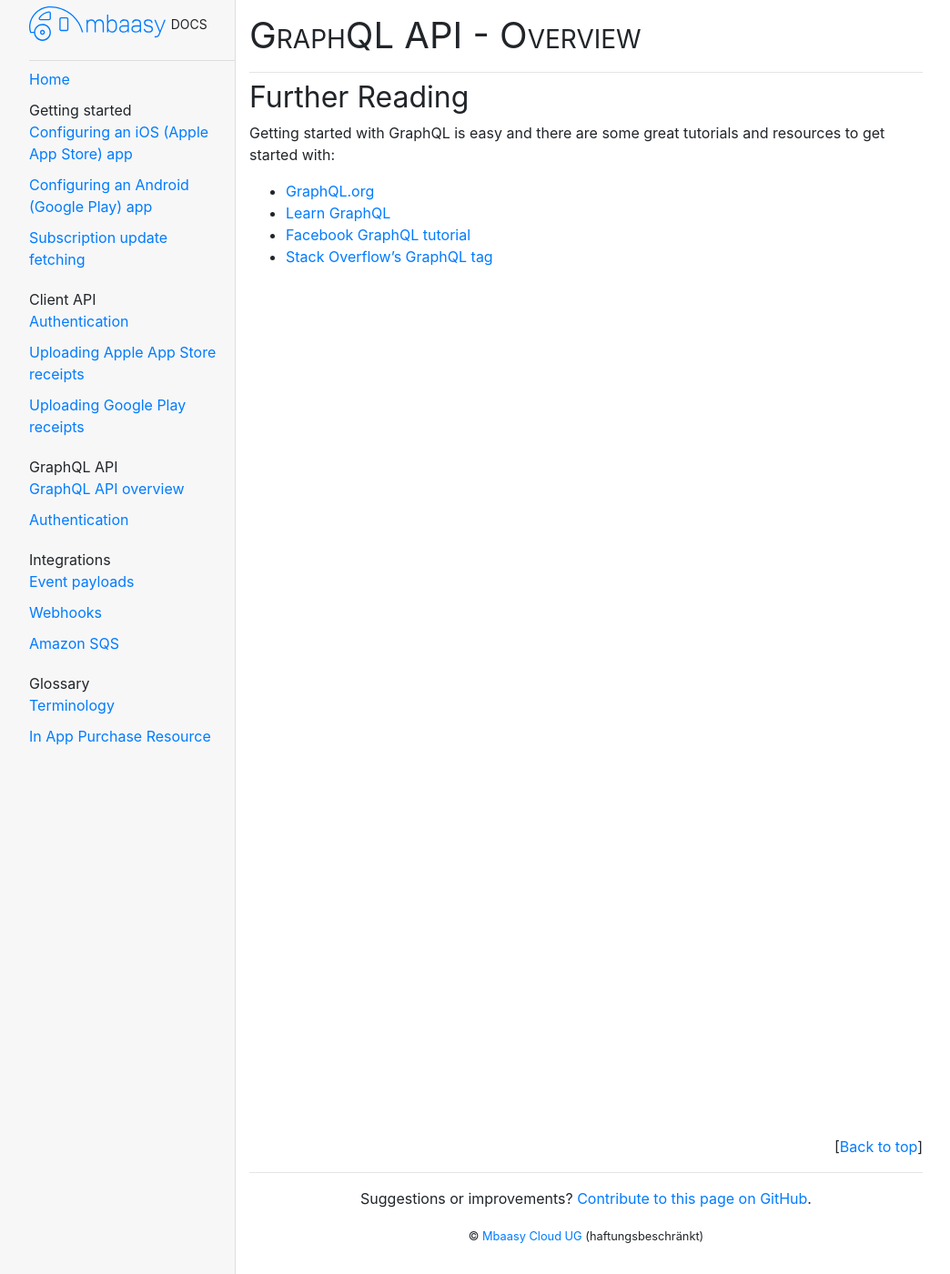
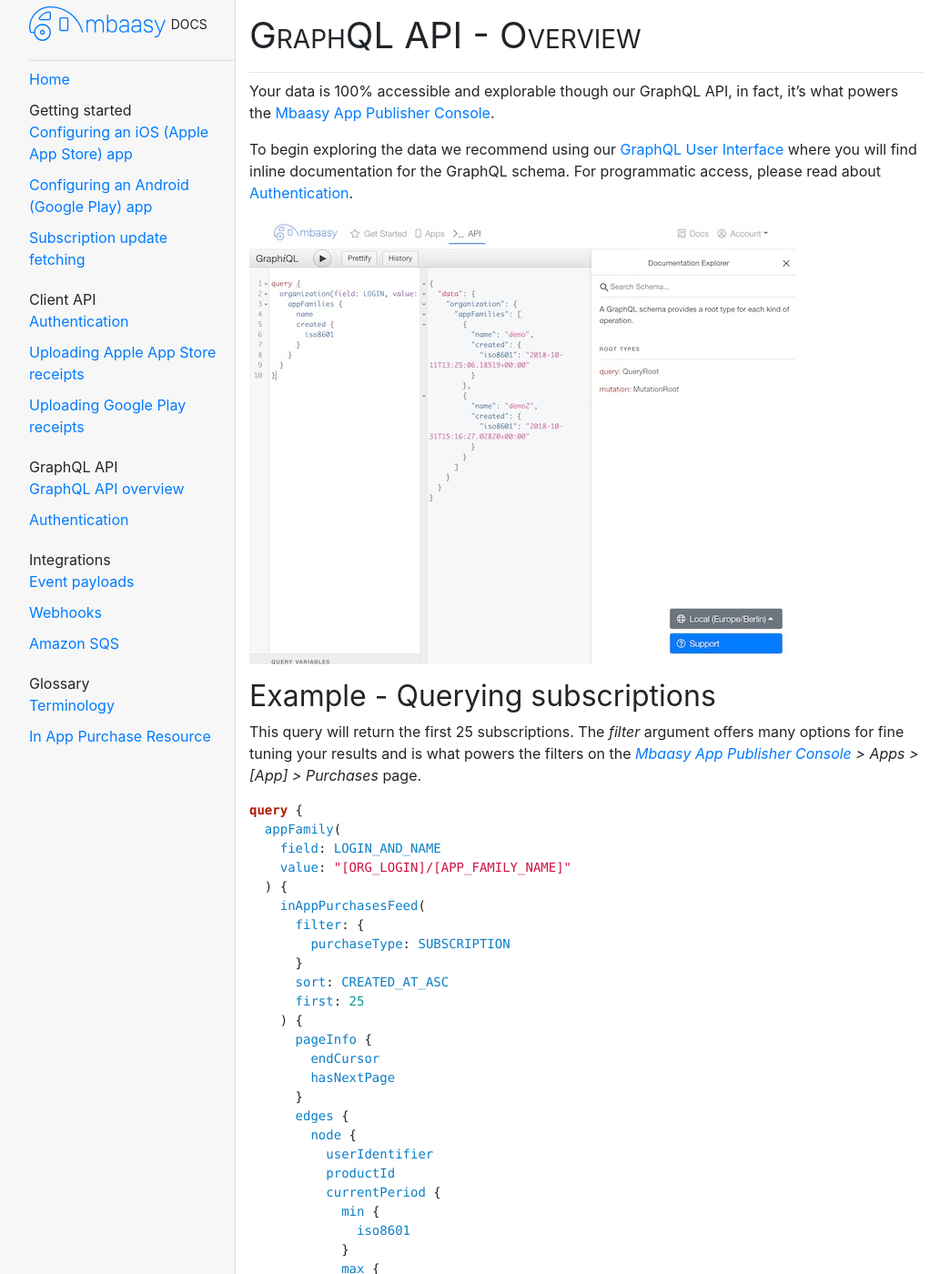
Before and after one commit to mbaasy/docs, a Jekyll site: the page built from graphql/overview.md, in a window 1280 px wide and 1400 px high. Shown: the whole window at 91% size, without its empty margins (121-1165 px from the left). Built offline with Jekyll 4.4.1, drawn with Linux system fonts in a browser that asks for light colours; our own code applies the rules of GitHub Pages for plain Markdown files.

Commit message:
docs on graphql

````diff
--- a/_sass/_highlight.scss
+++ b/_sass/_highlight.scss
@@ -59,3 +59,6 @@
 .highlight .vg { color: #008080 } /* Name.Variable.Global */
 .highlight .vi { color: #008080 } /* Name.Variable.Instance */
 .highlight .il { color: #009999 } /* Literal.Number.Integer.Long */
+
+.language-graphql .highlight .k { color: #B11A04; }
+.language-graphql .highlight .n { color: #0B7FC7; }
--- a/graphql/overview.md
+++ b/graphql/overview.md
@@ -1,4 +1,50 @@
 # GraphQL API - Overview
+
+Your data is 100% accessible and explorable though our GraphQL API, in fact, it's what powers the [Mbaasy App Publisher Console](https://console.mbaasy.com).
+
+To begin exploring the data we recommend using our [GraphQL User Interface](https://console.mbaasy.com/graphql) where you will find inline documentation for the GraphQL schema. For programmatic access, please read about [Authentication](/graphql/authentication/).
+
+![GraphQL UI](/assets/images/graphql_ui.jpg)
+
+## Example - Querying subscriptions
+
+This query will return the first 25 subscriptions. The *filter* argument offers many options for fine tuning your results and is what powers the filters on the *[Mbaasy App Publisher Console](https://console.mbaasy.com) > Apps > [App] > Purchases* page.
+
+```graphql
+query {
+  appFamily(
+    field: LOGIN_AND_NAME
+    value: "[ORG_LOGIN]/[APP_FAMILY_NAME]"
+  ) {
+    inAppPurchasesFeed(
+      filter: {
+        purchaseType: SUBSCRIPTION
+      }
+      sort: CREATED_AT_ASC
+      first: 25
+    ) {
+      pageInfo {
+        endCursor
+        hasNextPage
+      }
+      edges {
+        node {
+          userIdentifier
+          productId
+          currentPeriod {
+            min {
+              iso8601
+            }
+            max {
+              iso8601
+            }
+          }
+        }
+      }
+    }
+  }
+}
+```
 
 ## Further Reading
 
````
Also changed, not shown: assets/images/graphql_ui.jpg (added).
